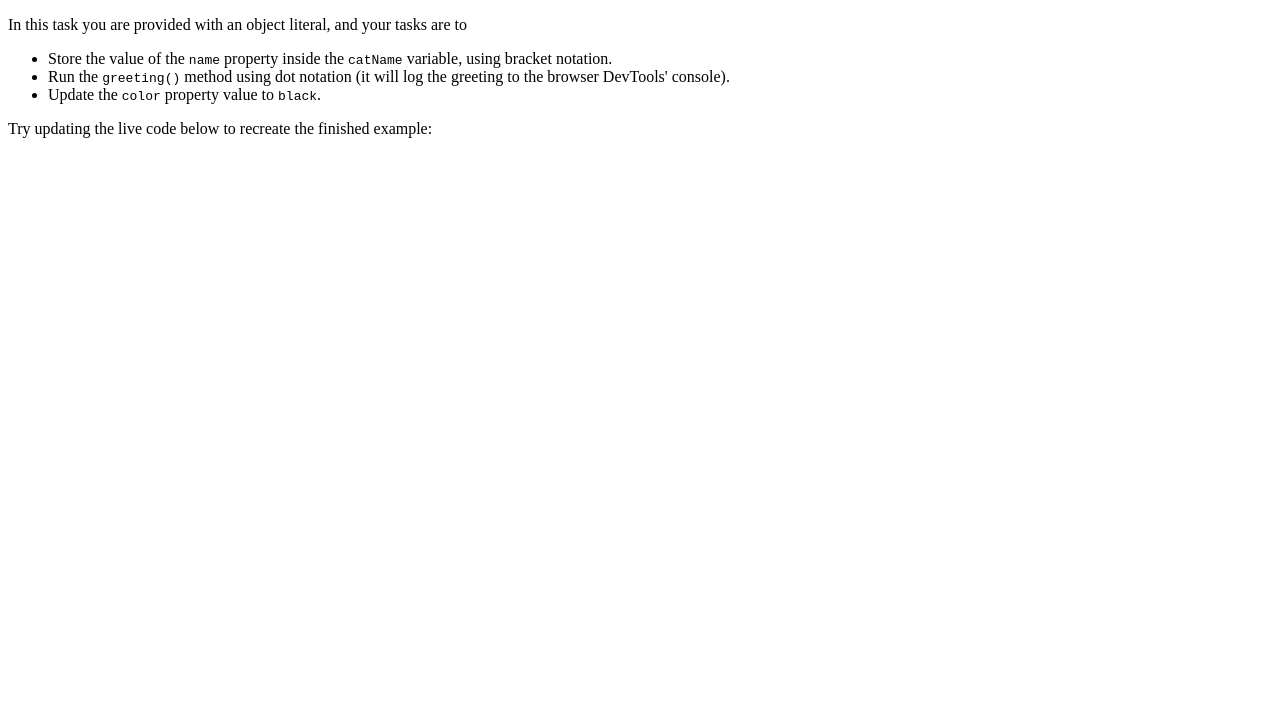
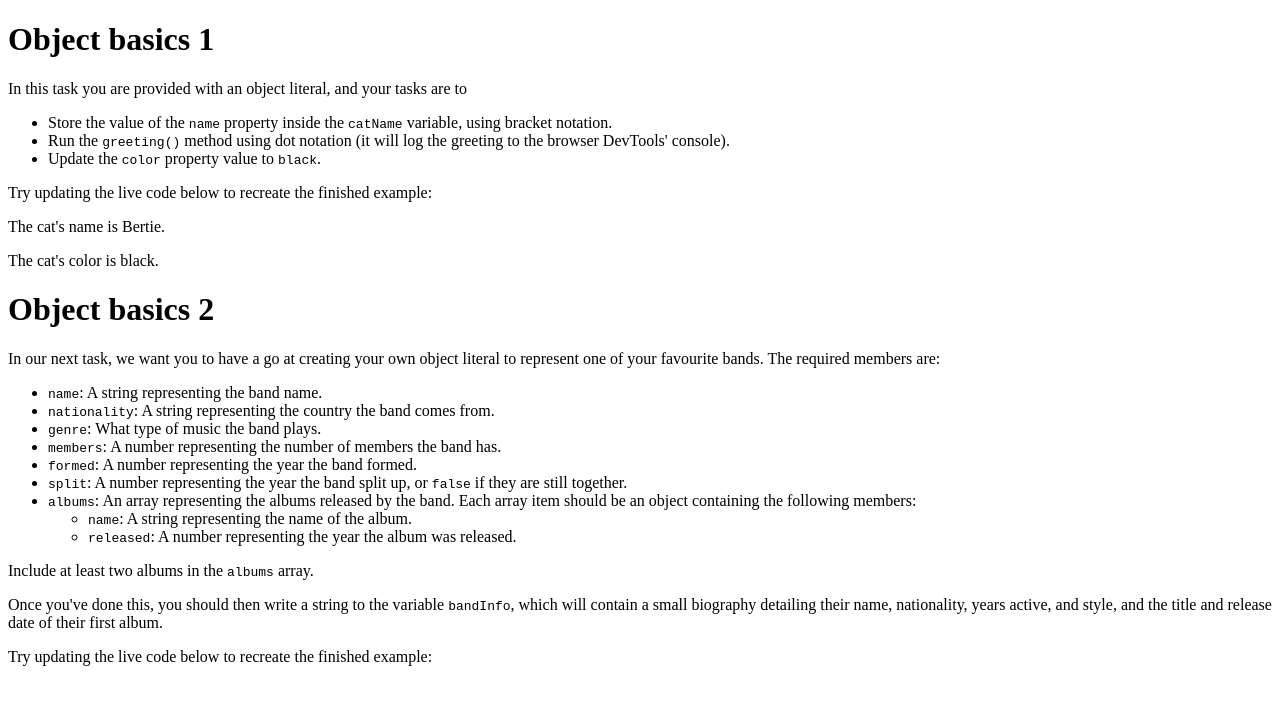
Before and after one commit to ChoiWheatley/choi-workspace, a plain HTML site: page JS-HTML/index.html in a window 1280 px wide. Drawn offline with Linux system fonts and the light colour scheme.

Commit message:
JS Study (Object basics 2) <ON PROGRESS>

```diff
--- a/JS-HTML/index.html
+++ b/JS-HTML/index.html
@@ -8,6 +8,13 @@
 </head>
 
 <body>
+  <!------------------------------------------------------------------------->
+  <!------------------------------------------------------------------------->
+  <!------------------------------------------------------------------------->
+  <!------------------------------------------------------------------------->
+  <!------------------------------------------------------------------------->
+
+  <h1> Object basics 1 </h1>
   <p>In this task you are provided with an object literal, and your tasks are to</p>
   <ul>
     <li>Store the value of the&nbsp;<code>name</code>&nbsp;property inside the&nbsp;<code>catName</code>&nbsp;variable,
@@ -18,9 +25,97 @@
   </ul>
   <p>Try updating the live code below to recreate the finished example:</p>
 
+  <section class="section1"></section>
+
   <script>
+    let cat = {
+      name: 'Bertie',
+      breed: 'Cymric',
+      color: 'white',
+      greeting: function () {
+        console.log('Meow!');
+      }
+    };
 
+    // Put your code here
+    let catName = cat["name"];
+    cat.greeting();
+    cat.color = "black";
+
+
+
+    // Don't edit the code below here
+    const section1 = document.querySelector(".section1");
+
+    let para1_1 = document.createElement('p');
+    let para1_2 = document.createElement('p');
+
+    para1_1.textContent = `The cat's name is ${catName}.`;
+    para1_2.textContent = `The cat's color is ${cat.color}.`;
+
+    section1.appendChild(para1_1);
+    section1.appendChild(para1_2);
   </script>
+
+  <!------------------------------------------------------------------------->
+  <!------------------------------------------------------------------------->
+  <!------------------------------------------------------------------------->
+  <!------------------------------------------------------------------------->
+  <!------------------------------------------------------------------------->
+
+  <h1> Object basics 2</h1>
+  <p>In our next task, we want you to have a go at creating your own object literal to represent one of your favourite
+    bands. The required members are:</p>
+  <ul>
+    <li><code>name</code>: A string representing the band name.</li>
+    <li><code>nationality</code>: A string representing the country the band comes from.</li>
+    <li><code>genre</code>: What type of music the band plays.</li>
+    <li><code>members</code>: A number representing the number of members the band has.</li>
+    <li><code>formed</code>: A number representing the year the band formed.</li>
+    <li><code>split</code>: A number representing the year the band split up, or&nbsp;<code>false</code>&nbsp;if they
+      are still together.</li>
+    <li><code>albums</code>: An array representing the albums released by the band. Each array item should be an object
+      containing the following members:
+      <ul>
+        <li><code>name</code>: A string representing the name of the album.</li>
+        <li><code>released</code>: A number representing the year the album was released.</li>
+      </ul>
+    </li>
+  </ul>
+  <p>Include at least two albums in the&nbsp;<code>albums</code>&nbsp;array.&nbsp; &nbsp;</p>
+  <p>Once you've done this, you should then write a string to the variable&nbsp;<code>bandInfo</code>, which will
+    contain a small biography detailing their name, nationality, years active, and style, and the title and release date
+    of their first album.</p>
+  <p>Try updating the live code below to recreate the finished example:</p>
+
+  <section class="section2"></section>
+  <script>
+    let bandInfo;
+    //Write down your own code
+    const Foals = {
+      name:,
+      nationality:,
+      genre:,
+      members:,
+      formed:,
+      split:,
+      albums: {
+        name:,
+        released:
+      }
+    }
+
+    const section2 = document.querySelector(".section2");
+    let para2_1 = document.createElement("p");
+    para2_1.textContent = bandInfo;
+    section2.appendChild(para2_1);
+  </script>
+
+  <!------------------------------------------------------------------------->
+  <!------------------------------------------------------------------------->
+  <!------------------------------------------------------------------------->
+  <!------------------------------------------------------------------------->
+  <!------------------------------------------------------------------------->
 
 </body>
 
```
